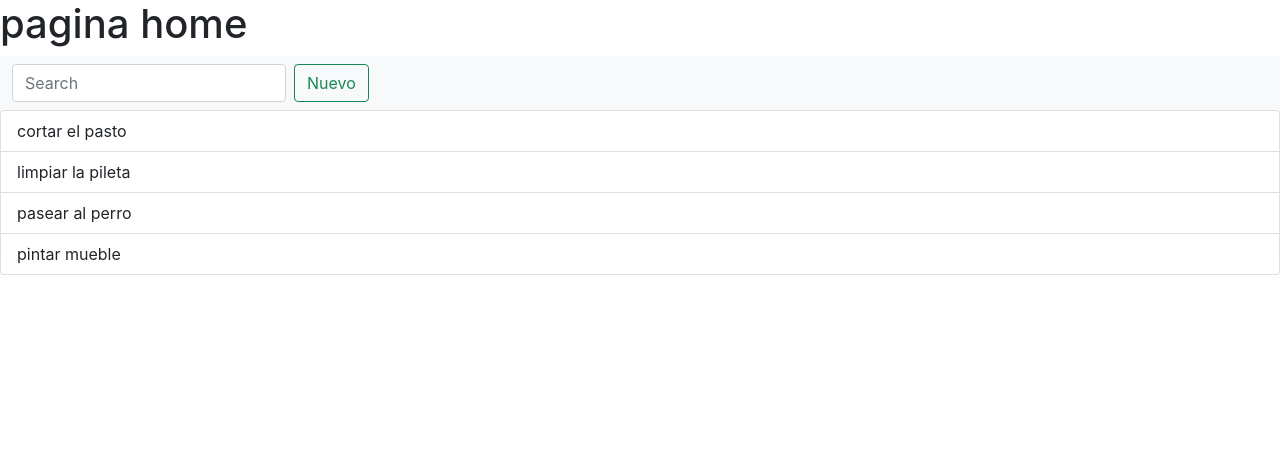
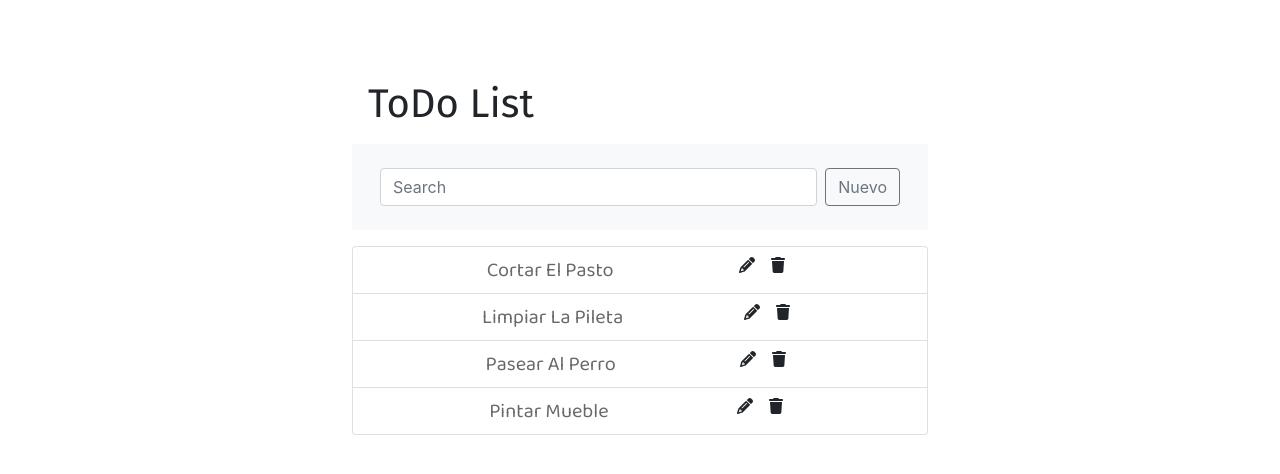
Before and after one commit to lubritos/creador-de-tareas, a React (Create React App) app: page / in a window 1280 px wide. Shown: the top 474 px of the page. Built offline with nearby package versions, Linux system fonts and the light colour scheme.

Commit message:
modificamos interfas

```diff
--- a/package.json
+++ b/package.json
@@ -3,6 +3,9 @@
   "version": "0.1.0",
   "private": true,
   "dependencies": {
+    "@fortawesome/fontawesome-svg-core": "^1.3.0",
+    "@fortawesome/free-solid-svg-icons": "^6.0.0",
+    "@fortawesome/react-fontawesome": "^0.1.17",
     "@testing-library/jest-dom": "^5.16.1",
     "@testing-library/react": "^12.1.2",
     "@testing-library/user-event": "^13.5.0",
--- a/public/index.html
+++ b/public/index.html
@@ -25,6 +25,9 @@
       Learn how to configure a non-root public URL by running `npm run build`.
     -->
     <title>React App</title>
+    <link rel="preconnect" href="https://fonts.googleapis.com">
+    <link rel="preconnect" href="https://fonts.gstatic.com" crossorigin>
+    <link href="https://fonts.googleapis.com/css2?family=Baloo+2:wght@400;500;700&family=Fira+Sans&display=swap" rel="stylesheet">
     <link href="https://cdn.jsdelivr.net/npm/bootstrap@5.1.3/dist/css/bootstrap.min.css" rel="stylesheet" integrity="sha384-1BmE4kWBq78iYhFldvKuhfTAU6auU8tT94WrHftjDbrCEXSU1oBoqyl2QvZ6jIW3" crossorigin="anonymous">
   </head>
   <body>
--- a/src/App.css
+++ b/src/App.css
@@ -5,6 +5,15 @@
 .App-logo {
   height: 40vmin;
   pointer-events: none;
+}
+.title {
+  font-family: 'Fira Sans', sans-serif;
+}
+.name-task {
+  font-family: 'Baloo 2', cursive;
+}
+.c-grey {
+  color: #505050dc;
 }
 
 @media (prefers-reduced-motion: no-preference) {
--- a/src/components/Search/Search.js
+++ b/src/components/Search/Search.js
@@ -5,7 +5,7 @@ const Search =({search, setModal})=>{
     return (
             <nav className="navbar navbar-light bg-light">
                 <div className="container-fluid">
-                    <div className="d-flex">
+                    <div className="d-flex m-3 w-100">
                         <input
                         className="form-control me-2"
                         type="search"
@@ -13,7 +13,7 @@ const Search =({search, setModal})=>{
                         aria-label="Search"
                         onChange={handleChange}
                         />
-                        <button className="btn btn-outline-success"
+                        <button className="btn btn-outline-secondary"
                         onClick={()=>setModal(true)}>Nuevo</button>
                     </div>
                 </div>
--- a/src/components/Tasks/ListadoItem.js
+++ b/src/components/Tasks/ListadoItem.js
@@ -1,11 +1,23 @@
-const ListadoItem = ({nombre}) => {
+import { FontAwesomeIcon } from "@fortawesome/react-fontawesome";
+import { faTrash, faPencil } from "@fortawesome/free-solid-svg-icons";
+
+const ListadoItem = ({id, nombre, handleDelete}) => {
     return (
-        <button key={nombre}
-            type="button"
-            className="list-group-item list-group-item-action"
+        <div key={nombre}
+            className="d-flex list-group-item list-group-item-action w-100 justify-content-evenly text-capitalize name-task"
             aria-current="true">
-            {nombre}
-        </button>
+                <div className="c-grey fs-5">
+                    {nombre}
+                </div>
+                <div className="d-flex justify-content-end">
+                    <div className="mx-2">
+                        <FontAwesomeIcon icon={faPencil} />
+                    </div>
+                    <div className="mx-2" onClick={() => handleDelete(id)}>
+                        <FontAwesomeIcon icon={faTrash} />
+                    </div>
+                </div>
+        </div>
     );
 }
 
--- a/src/components/Tasks/ListadoTasks.js
+++ b/src/components/Tasks/ListadoTasks.js
@@ -1,11 +1,11 @@
 import ListadoItem from "./ListadoItem";
 
-const ListadoTasks = ({listado}) => {
+const ListadoTasks = ({listado, handleDelete }) => {
     return (
         <div className="list-group">
             {listado.map(tarea=>{
                 return (
-                    <ListadoItem key={tarea.id} {...tarea} />
+                    <ListadoItem key={tarea.id} {...tarea} handleDelete={handleDelete} />
                 )
             })}
         </div>
--- a/src/pages/home.js
+++ b/src/pages/home.js
@@ -5,7 +5,7 @@ import ListadoTasks from "../components/Tasks/ListadoTasks";
 import { taksListContext } from "../context/TasksContext";
 
 const Home =()=>{
-    const {tasks} = useContext(taksListContext)
+    const {tasks, removeTask} = useContext(taksListContext)
     const [busqueda, setBusqueda]= useState(tasks)
     const [modal, setModal]= useState(false)
 
@@ -14,16 +14,23 @@ const Home =()=>{
         setBusqueda(tareasFiltradas);
     };
 
+    function handleDelete(id){
+        removeTask(id);
+    }
+
     useEffect(() => {
         setBusqueda(tasks);
     }, [setModal, tasks])
 
     return (
-        <div>
-            <h1>pagina home</h1>
-            <Search search={buscador} setModal={setModal}/>
-            <ListadoTasks listado={busqueda} />
-            <Modal showModal={modal} setModal={setModal}/>
+        <div className="d-flex justify-content-center m-5 p-3">
+            <div className="d-flex justify-content-center flex-column w-50">
+                <h1 className="title m-3">ToDo List</h1>
+                <Search search={buscador} setModal={setModal}/>
+                <div className="mb-3" />
+                <ListadoTasks listado={busqueda} handleDelete={handleDelete}/>
+                <Modal showModal={modal} setModal={setModal}/>
+            </div>
         </div>
     )
 }
```
Also changed, not shown: 1 other file (tests, documents, lock files or other folders).
